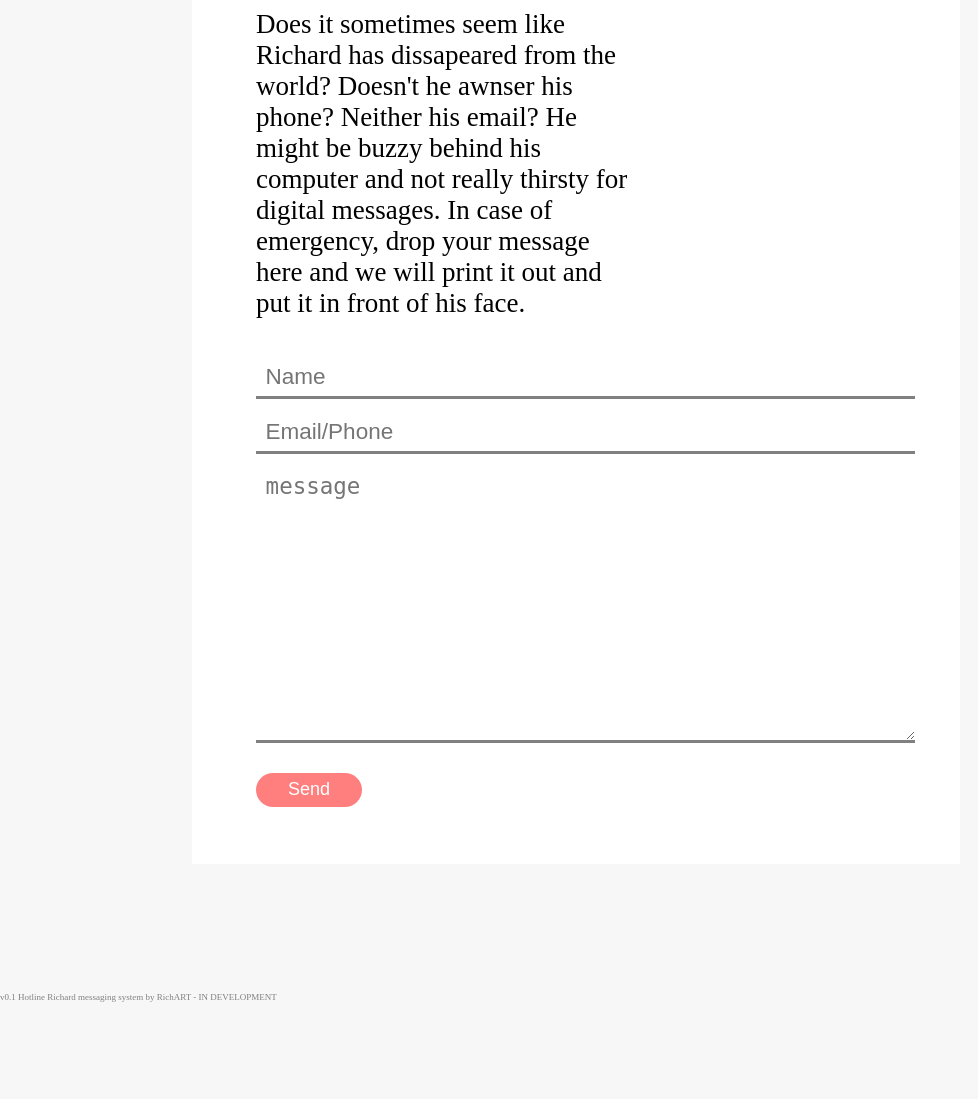
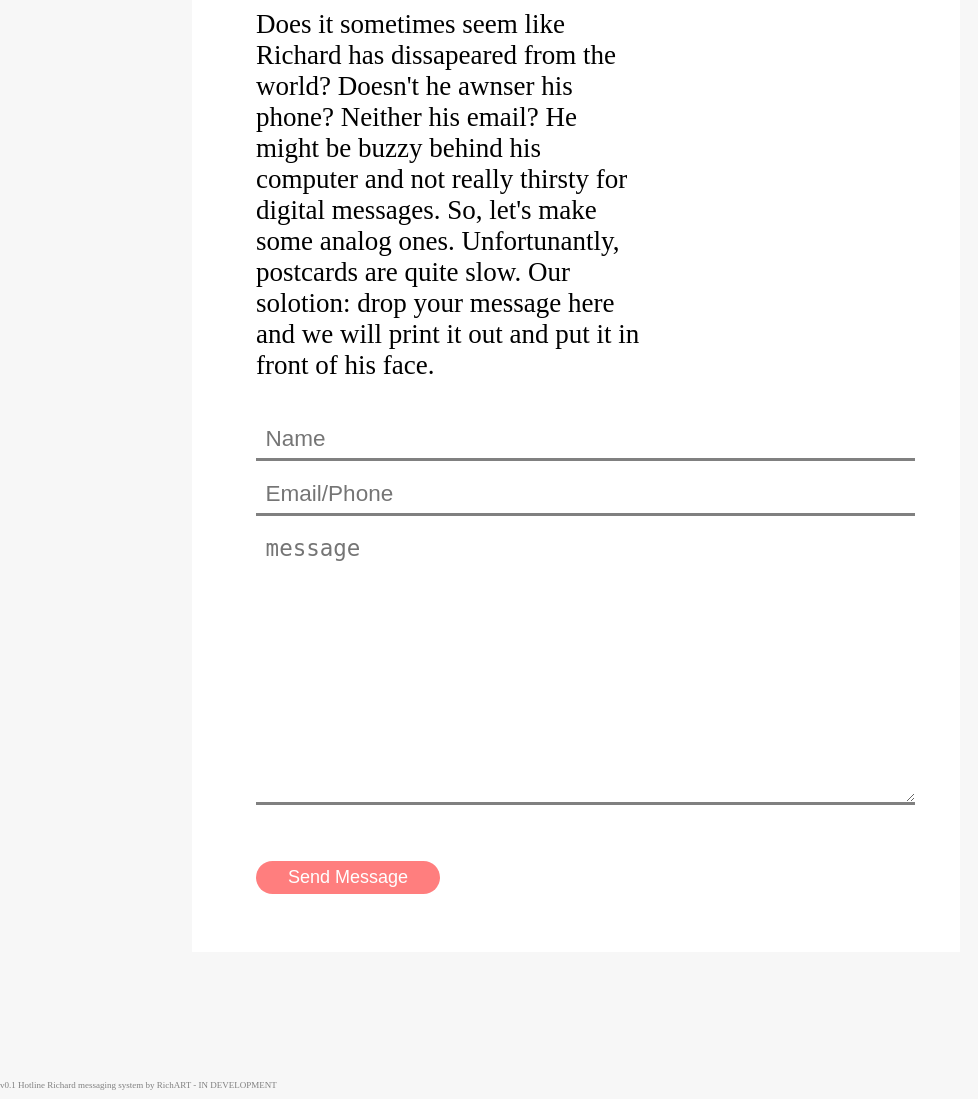
Before and after one commit to richardvanthof/richardhotline, a Flask app: page / in a window 1280 px wide. Shown: the part 646-1745 px from the top of the page, without its empty margins (0-978 px from the left). Before the commit the page ends 1648 px from the top, so only its background shows below. Run offline with Flask 2, Linux system fonts and the light colour scheme.

Commit message:
Enhanded POST-functionallity + new button animation
The POST-request is now spliced out into individual variables. Also, a new animation for the submitbutton has been added

```diff
--- a/app.py
+++ b/app.py
@@ -11,13 +11,17 @@ def new():
 @app.route("/print")
 def print_server():
     #GET DATA FROM WEBHOOKS
-    content = request.form
+    content = request.args
 
-    #CONVERT DATA TO STRINGS
-    str_content = str(content)
+    name = str(content.get('name'))
+    contact = str(content.get('contact'))
+    message = str(content.get('''message'''))
 
-    #PRINT DATA
-    return 'data: ' + str_content
+    return """
+    PARSED DATA: name: %s,
+    contact: %s, message:
+    %s""" % (name, contact, message)
+
 
 if __name__ == '__main__':
-	app.run(debug=True, host='0.0.0.0')
+	app.run(debug=True)
--- a/forms.py
+++ b/forms.py
@@ -1,8 +1,8 @@
 from flask_wtf import FlaskForm
-from wtforms import StringField
+from wtforms import StringField, TextAreaField
 from wtform.validators import DataRequired, Length
 
 class NewMessage(FlaskForm):
     name = StringField('name', validators=[DataRequired(), Length(min=2, max=30)])
     contact = StringField('contact', validators=[DataRequired(), Length(min=2, max=30) ])
-    message = StringField('message', validators=[DataRequired(), Length(min=1, max=300) ])
+    message = TextAreaField('message', validators=[DataRequired(), Length(min=1, max=150) ])
--- a/static/styles/style.css
+++ b/static/styles/style.css
@@ -54,13 +54,18 @@ input, textarea {
 button {
     padding: 1% 5%;
     font-size: 1rem;
-    margin: 3% 0;
+    margin: 7% 0 3% 0;;
     background: red;
     opacity: 0.5;
     color: white;
     border: none;
     border-radius: 1rem;
     z-index: 100;
+}
+
+button:hover {
+    transition: ease-in-out 1000ms;
+    opacity: 0.80;
 }
 
 .notification {
--- a/templates/home.html
+++ b/templates/home.html
@@ -16,13 +16,13 @@
     <div class="content">
 
         <h1>Richard <br>Hotline</h1>
-        <p>Does it sometimes seem like Richard has dissapeared from the world? Doesn't he awnser his phone? Neither his email? He might be buzzy behind his computer and not really thirsty for digital messages. In case of emergency, drop your message here and we will print it out and put it in front of his face.</p>
+        <p>Does it sometimes seem like Richard has dissapeared from the world? Doesn't he awnser his phone? Neither his email? He might be buzzy behind his computer and not really thirsty for digital messages. So, let's make some analog ones. Unfortunantly, postcards are quite slow. Our solotion: drop your message here and we will print it out and put it in front of his face.</p>
         <!-- warning: target is hardcoded -->
-        <form target="http://localhost:5000/print" action="http://localhost:5000/print" method="get">
-            <input type="text" value="" placeholder="Name">
-            <input type="text" placeholder="Email/Phone">
-            <textarea name="Message" id="" cols="30" rows="10" placeholder="message"></textarea>
-            <button type="submit" >Send</button>
+        <form name="newMessage" target="_self" action="http://localhost:5000/print" method="get">
+            <input name="name" type="text" value="" placeholder="Name">
+            <input name="contact" type="text" placeholder="Email/Phone">
+            <textarea name="message" cols="30" rows="10" placeholder="message"></textarea>
+            <button type="submit" >Send Message</button>
         </form>
     </div>
     <footer>
```
Also changed, not shown: 1 other file.
